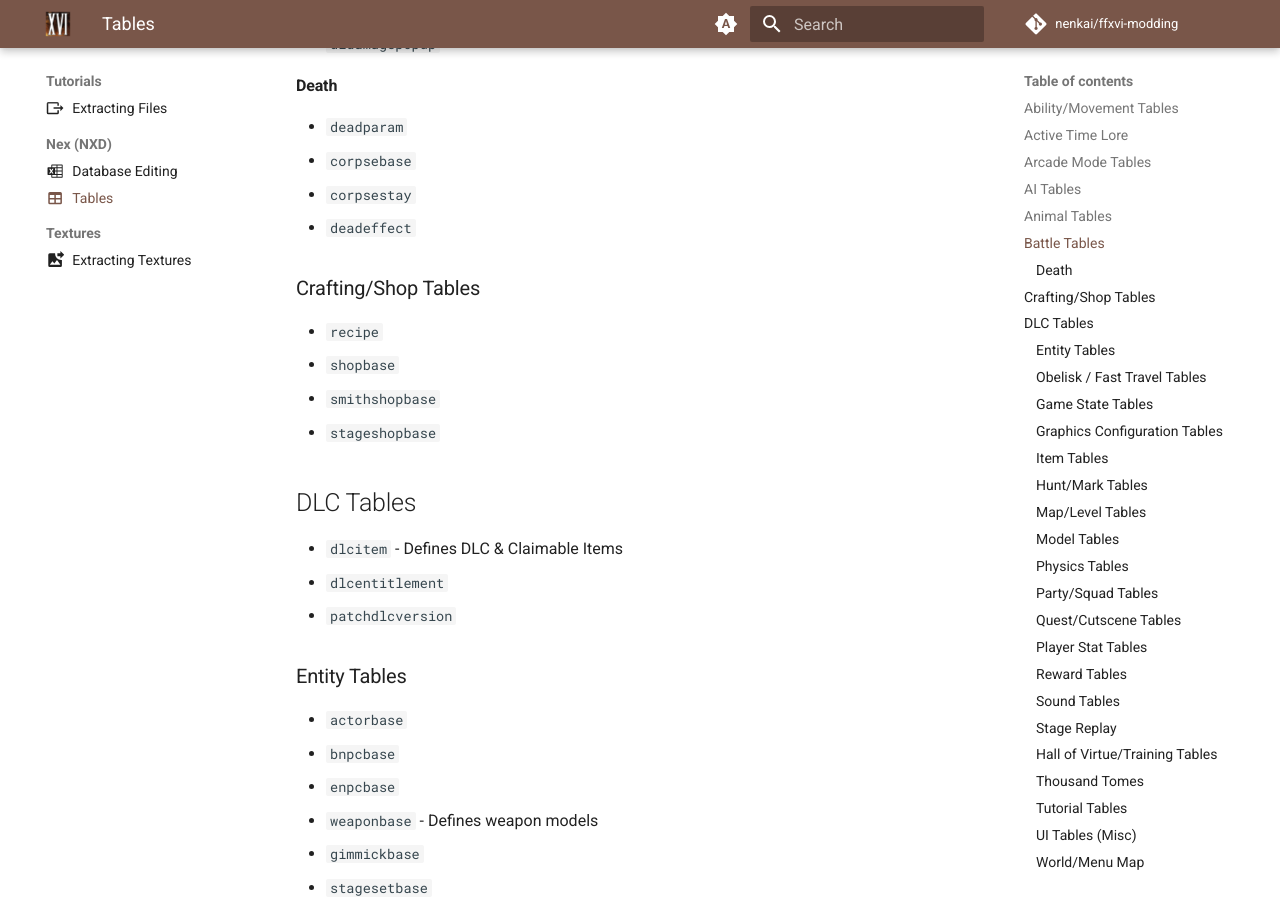
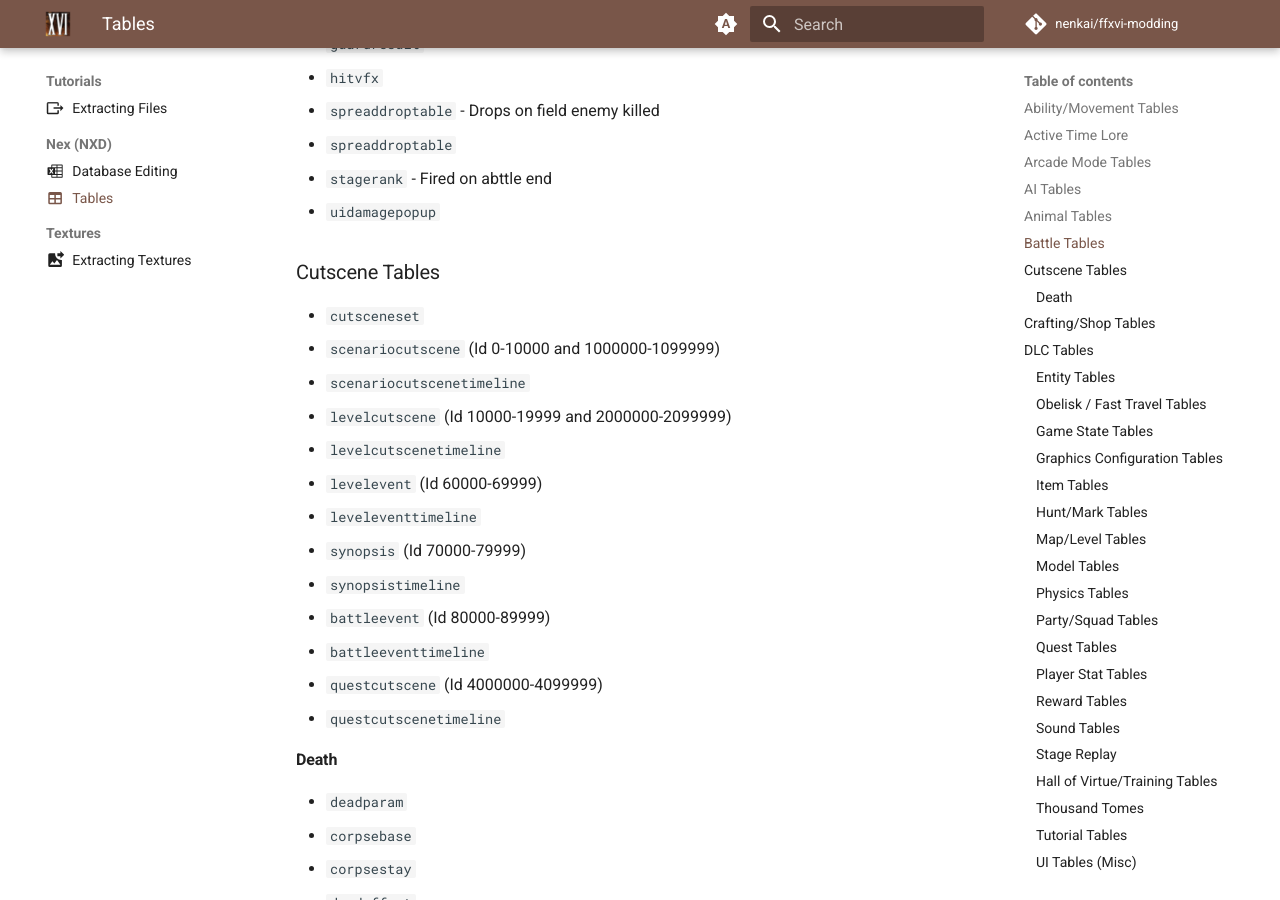
Before and after one commit to Nenkai/ffxvi-modding, an MkDocs documentation site: the page built from docs/tutorials/nex/tables.md, in a window 1280 px wide and 900 px high, scrolled down 2455 px. Built offline with MkDocs 1.6.1 and Material for MkDocs 9.7.7, drawn with Linux system fonts in a browser that asks for light colours; comment, search, counter and statistics services are not loaded; some of the changed text lies outside the part shown.

Commit message:
nxd: extra info

```diff
--- a/docs/tutorials/nex/tables.md
+++ b/docs/tutorials/nex/tables.md
@@ -74,6 +79,21 @@
 * `spreaddroptable`
 * `stagerank` - Fired on abttle end
 * `uidamagepopup`
+
+### Cutscene Tables
+* `cutsceneset`
+* `scenariocutscene` (Id 0-10000 and 1000000-1099999)
+* `scenariocutscenetimeline`
+* `levelcutscene` (Id 10000-19999 and 2000000-2099999)
+* `levelcutscenetimeline`
+* `levelevent` (Id 60000-69999)
+* `leveleventtimeline`
+* `synopsis` (Id 70000-79999)
+* `synopsistimeline`
+* `battleevent` (Id 80000-89999)
+* `battleeventtimeline`
+* `questcutscene` (Id 4000000-4099999)
+* `questcutscenetimeline`
 
 #### Death
 * `deadparam`
```
Also changed, not shown: other parts of docs/tutorials/nex/tables.md (+6 -2 lines), docs/tutorials/nex/nxd_editing.md (+2 -2 lines).
